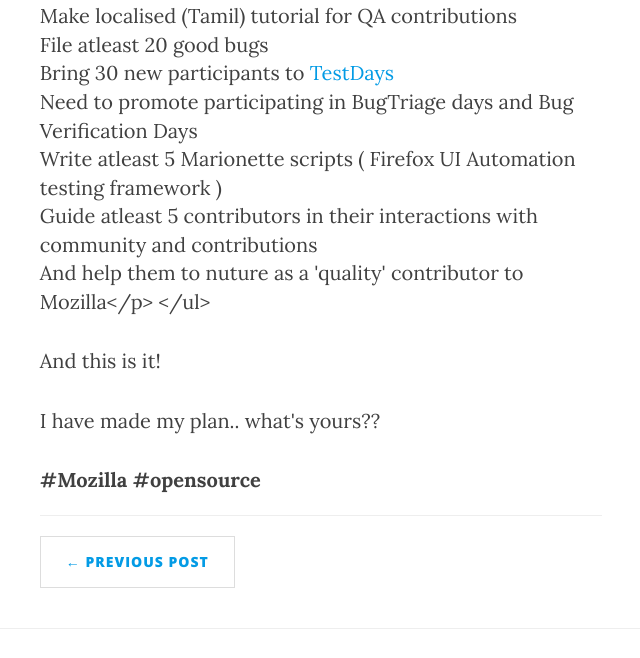
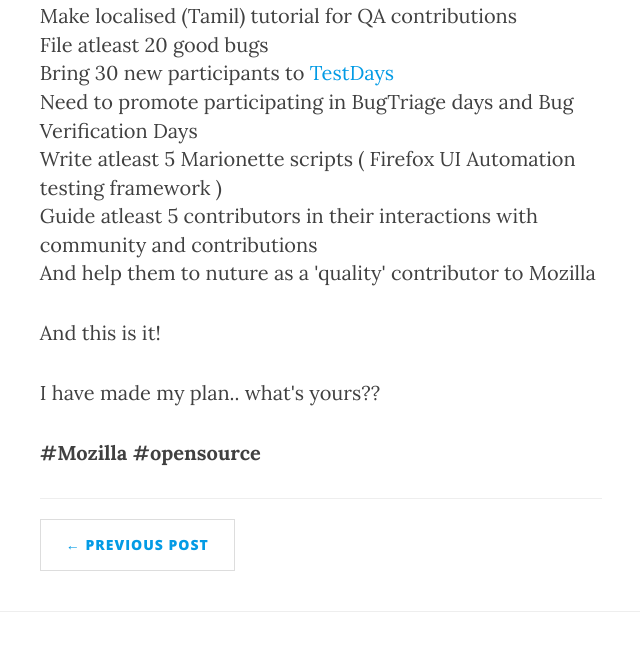
Before and after one commit to foxprasanth/foxprasanth.github.com, a Jekyll site: the page built from _posts/2016-12-11-My-mozplan-2017.markdown, in a window 1280 px wide and 900 px high, scrolled down 974 px, cut to the strip 0-658 px from the top of the window. Shown: the whole strip, without its empty margins (319-959 px from the left). Built offline with Jekyll 4.4.1, drawn with Linux system fonts in a browser that asks for light colours; nearby versions of some CDN libraries; comment, search, counter and statistics services are not loaded.

```diff
--- a/_posts/2016-12-11-My-mozplan-2017.markdown
+++ b/_posts/2016-12-11-My-mozplan-2017.markdown
@@ -18,7 +18,7 @@ header-img: "img/green.jpeg"
 <li>Need to promote participating in BugTriage days and Bug Verification Days</li>
 <li>Write atleast 5 Marionette scripts ( Firefox UI Automation testing framework )</li>
 <li>Guide atleast 5 contributors in their interactions with community and contributions</li>
-<li>And help them to nuture as a 'quality' contributor to Mozilla</p>
+<li>And help them to nuture as a 'quality' contributor to Mozilla</li>
 </ul>
 <p>And this is it!</p>
 <p>I have made my plan.. what's yours?? </p>
```
